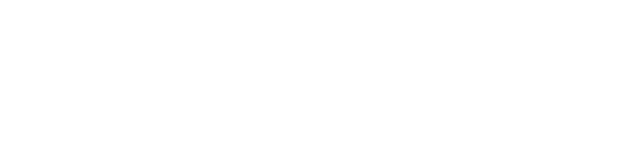
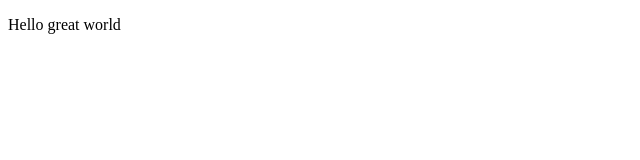
Before and after one commit to andjer89/first_repo, a plain HTML site: page index.html in a window 1280 px wide. Shown: the whole page, without its empty margins (0-640 px from the left). Drawn offline with Linux system fonts and the light colour scheme.

Commit message:
Add line

```diff
--- a/index.html
+++ b/index.html
@@ -6,6 +6,6 @@
     <title>Document</title>
 </head>
 <body>
-
+    <p>Hello great world</p>
 </body>
 </html>
```
